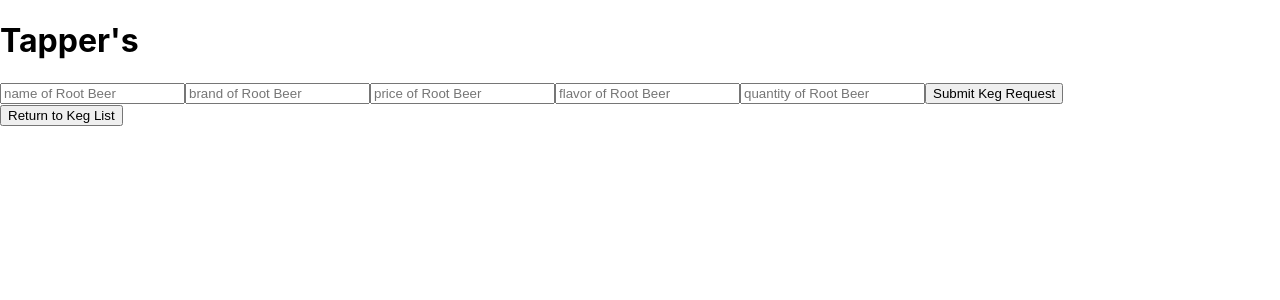
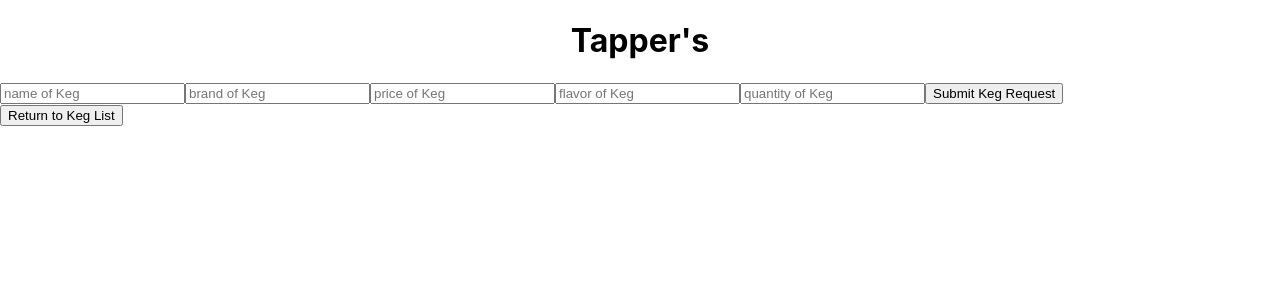
Before and after one commit to joseamesquita/TapRoomRedux, a React (Create React App) app: page / in a window 1280 px wide. Both pictures are taken after a click on the button "Add a Keg". Shown: the top 300 px of the page. Built offline with nearby package versions, Linux system fonts and the light colour scheme.

Commit message:
app functions correctly, styles need to be modified

```diff
--- a/src/Header.js
+++ b/src/Header.js
@@ -1,8 +1,13 @@
 import React from "react";
 
 function Header() {
+  const styles = {
+    textAlign: 'center'
+  }
   return (
-    <h1>Tapper's</h1>
+    <div style={styles}>
+      <h1>Tapper's</h1>
+    </div>
   );
 }
 
--- a/src/Keg.js
+++ b/src/Keg.js
@@ -2,17 +2,24 @@ import React from "react";
 import PropTypes from "prop-types";
 
 function Keg(props) {
+  const styles = {
+    fontFamily: 'sans-serif',
+    paddingTop: '50px',
+    textAlign: 'center'
+  }
   return (
     <React.Fragment>
       <div onClick={() => props.whenKegClicked(props.id)}>
-        <h3>{props.name}</h3>
-        <h3>{props.brand}</h3>
-        <h3>{props.price}</h3>
-        <h3>{props.flavor}</h3>
-        <h3>{props.quantity}</h3>
+        <div style={styles}>
+          <h3>Name of Keg: {props.name}</h3>
+          <h3>Brand of Keg: {props.brand}</h3>
+          <h3>Price of Keg: ${props.price}</h3>
+          <h3>Flavor of Keg: {props.flavor}</h3>
+          <h3>Quantity of Keg: {props.quantity}</h3>
+        </div>
         <button onClick={() => props.whenKegSellClicked(props.id)} type="submit">Sell Keg</button>
-      </div>
-    </React.Fragment>
+      </div >
+    </React.Fragment >
   );
 }
 
--- a/src/KegControl.js
+++ b/src/KegControl.js
@@ -73,6 +73,10 @@ class KegControl extends React.Component {
   }
 
   render() {
+    const styles = {
+      backgroundColor: 'blue',
+      textAlign: 'center'
+    }
     let currentlyVisibleState = null;
     let buttonText = null;
 
@@ -101,7 +105,7 @@ class KegControl extends React.Component {
     return (
       <React.Fragment>
         {currentlyVisibleState}
-        <button onClick={this.handleClick}>{buttonText}</button>
+        <button textAlign='center' onClick={this.handleClick}>{buttonText}</button>
       </React.Fragment>
     );
   }
--- a/src/ReusableForm.js
+++ b/src/ReusableForm.js
@@ -8,23 +8,23 @@ function ReusableForm(props) {
         <input
           type="text"
           name="name"
-          placeholder="name of Root Beer" />
+          placeholder="name of Keg" />
         <input
           type="text"
           name="brand"
-          placeholder="brand of Root Beer" />
+          placeholder="brand of Keg" />
         <input
           type="text"
           name="price"
-          placeholder="price of Root Beer" />
+          placeholder="price of Keg" />
         <input
           type="text"
           name="flavor"
-          placeholder="flavor of Root Beer" />
+          placeholder="flavor of Keg" />
         <input
           type="text"
           name="quantity"
-          placeholder="quantity of Root Beer" />
+          placeholder="quantity of Keg" />
         <button type='submit'>{props.buttonText}</button>
       </form>
     </React.Fragment>
```
